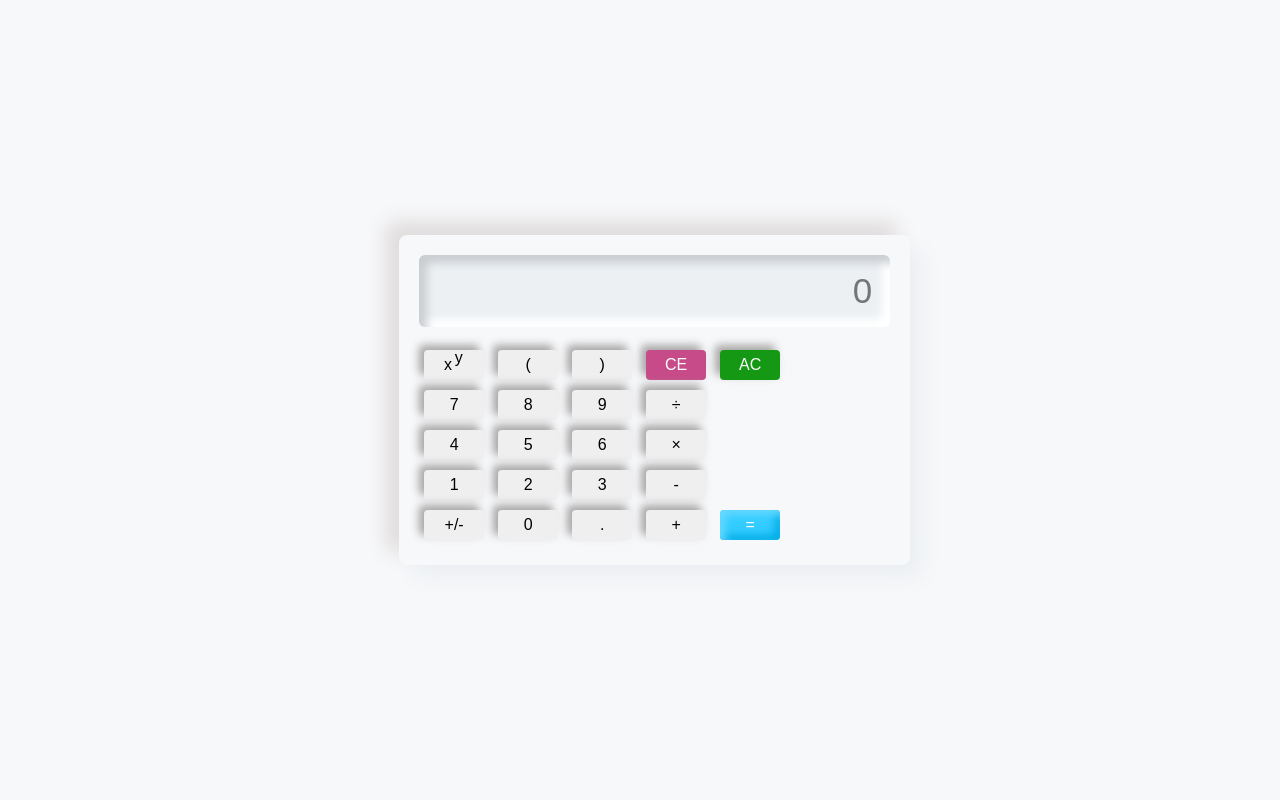
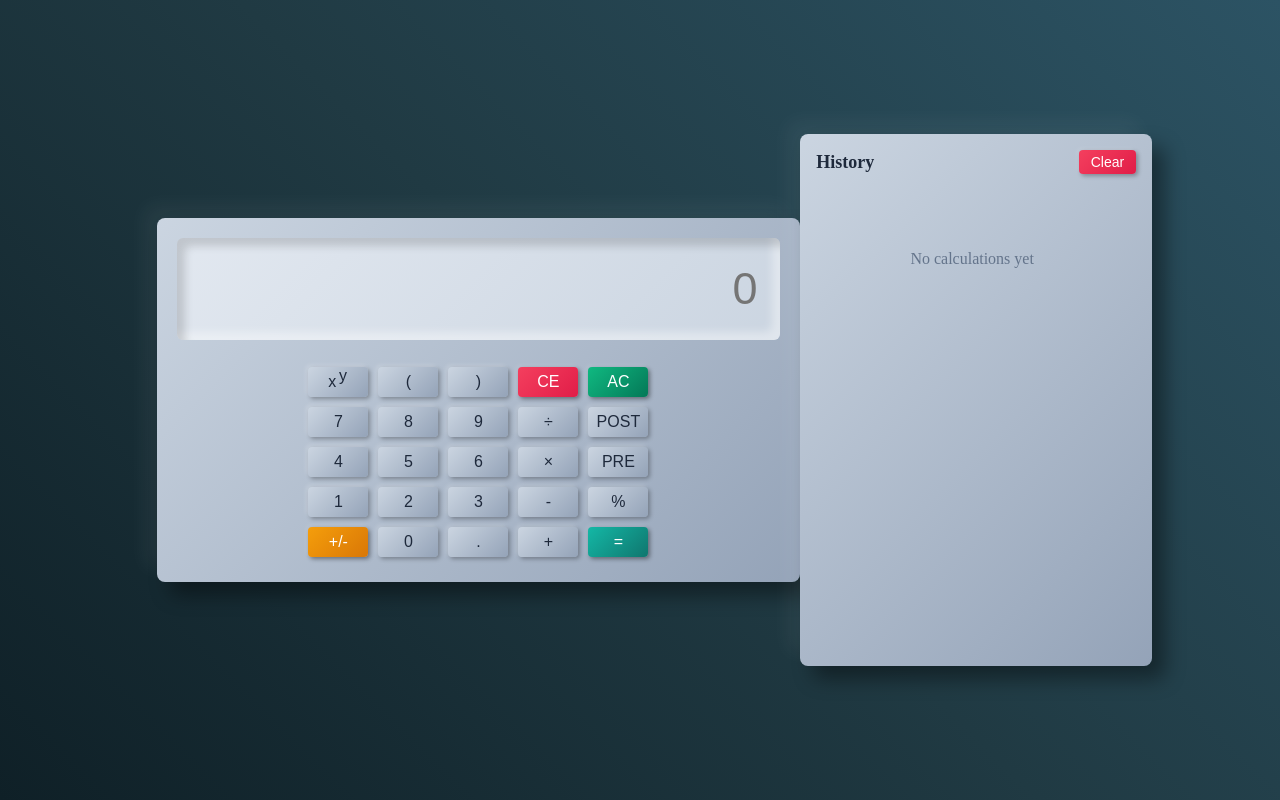
Before and after one commit to wave0s/fixcalc, a plain HTML site: page src/index.html in a window 1280 px wide. Drawn offline with Linux system fonts and the light colour scheme.

Commit message:
base8.2 - sign operator

```diff
--- a/src/index.html
+++ b/src/index.html
@@ -27,6 +27,7 @@
                 <button class="btn">8</button>
                 <button class="btn">9</button>
                 <button class="btn">÷</button>
+                <button class="btn">POST</button>
             </div>
 
             <div class="row">
@@ -34,6 +35,7 @@
                 <button class="btn">5</button>
                 <button class="btn">6</button>
                 <button class="btn">×</button>
+                <button class="btn">PRE</button>
             </div>
 
             <div class="row">
@@ -41,11 +43,12 @@
                 <button class="btn">2</button>
                 <button class="btn">3</button>
                 <button class="btn">-</button>
+                <button class="btn">%</button>
             </div>
 
             <div class="row">
 
-                <button class="btn">+/- </button>
+                <button id="pos-neg" onclick="toggleSign()">+/-</button>
                 <button class="btn">0</button>
                 <button class="btn">.</button>
                 <button class="btn">+</button>
@@ -54,6 +57,20 @@
             </div>
         </div>
     </div>
+
+    <div class="history-panel">
+            <div class="history-header">
+                <h3>History</h3>
+                <button id="clear-history" onclick="clearHistory()">Clear</button>
+            </div>
+            <div class="history-content" id="history-content">
+                <div class="no-history">
+                    <p>No calculations yet</p>
+
+                </div>
+            </div>
+        </div>
+    </div>
     <script src="index.js"></script>
 
 </body>
--- a/src/index.js
+++ b/src/index.js
@@ -22,4 +22,35 @@ var screen = document.querySelector('#screen');
     function pow() {
         screen.value = Math.pow(screen.value, 2);
     }
-    /// Main algo -notation func
+    //// Pos-Negative toggle btn
+    function toggleSign() {
+    if (screen.value === '0' || screen.value === '') return;
+
+    /// checks the if last number is valid
+    const lastNumberMatch = screen.value.match(/([-+]?\d*\.?\d+)$/);
+
+    if (lastNumberMatch) {
+        /// this smwhat ensures na once you click the sign button
+        const lastNumber = lastNumberMatch[1];
+        const beforeLastNumber = screen.value.slice(0, screen.value.lastIndexOf(lastNumber));
+
+        let newNumber;
+        //gna check nya if the input is either positive/negative then changes its sign after
+        if (lastNumber.startsWith('-')) {
+            newNumber = lastNumber.slice(1);
+        } else {
+            newNumber = '-' + lastNumber;
+        }
+
+        screen.value = beforeLastNumber + newNumber;
+    } else {
+        /// safety net if toggle algo cnat find valid num
+        if (screen.value.startsWith('-')) {
+            screen.value = screen.value.slice(1);
+        } else {
+            screen.value = '-' + screen.value;
+        }
+    }
+}
+/// history **
+/// Main algo -notation func
--- a/src/style.css
+++ b/src/style.css
@@ -6,24 +6,35 @@
     align-items: center;
     min-height: 100vh;
     user-select: none;
-        background: #f7f8fa;
+    background: linear-gradient(45deg, #0F2027, #203A43, #2C5364);
 }
 
 .container {
     margin-left: 1.8em;
     padding: 20px;
     border-radius: 8px;
-        box-shadow: 13px 13px 20px #eceff2,
-            -13px -13px 20px #dfdbdb;
+    background: linear-gradient(135deg, #cbd5e1, #94a3b8);
+    box-shadow: 13px 13px 20px rgba(0,0,0,0.4), -13px -13px 20px rgba(255,255,255,0.05);
 }
 
-    .content {
-        width: 100%;
-        margin-top: 1.7em;
+.display #screen {
+    margin-bottom: .5em;
+    width: auto;
+    height: 100px;
+    font-size: 45px;
+    outline: none;
+    border: none;
+    text-align: right;
+    padding-right: .5em;
+    background: linear-gradient(135deg, #e2e8f0, #cbd5e1);
+    color: #1e293b;
+    border-radius: 6px;
+    box-shadow: inset 8px 8px 8px rgba(0,0,0,0.15), inset -8px -8px 8px rgba(255,255,255,0.4);
+}
+.row {
     display: flex;
     justify-content: center;
     align-items: center;
-        flex-direction: column;
 }
 
 .row button {
@@ -35,58 +46,164 @@
     margin: 5px;
     border-radius: 4px;
     transition: .1s;
-        box-shadow: 5px 5px 8px #f3efef20,
-            -5px -5px 8px #a8a6a6;
+    background: linear-gradient(135deg, #cbd5e1, #94a3b8);
+    color: #1e293b;
+    box-shadow: 2px 2px 4px rgba(0,0,0,0.3), -2px -2px 4px rgba(255,255,255,0.2);
 }
 
 .row button:hover {
-        box-shadow: inset 5px 5px 8px rgba(16, 16, 16, .1),
-            inset -5px -5px 8px #fff;
-        background: #fff;
-    }
-
-    .display #screen {
-        margin-bottom: .5em;
-        width: auto;
-        height: 70px;
-        font-size: 35px;
-        outline: none;
-        border: none;
-        text-align: right;
-        padding-right: .5em;
-        background: #ecf0f3;
-        border-radius: 6px;
-        box-shadow: inset 8px 8px 8px #cbced1,inset -8px -8px 8px #ffffff;
+    box-shadow: inset 5px 5px 8px rgba(0,0,0,0.1), inset -5px -5px 8px rgba(245,255,255,0.06);
+    background: linear-gradient(135deg, #e2e8f0, #cbd5e1);
 }
 
 #eval {
-        background: #33ccff;
-        color: #fff;
-        box-shadow: inset 5px 5px 8px #66d9ff,
-            inset -5px -5px 8px #00ace6;
+    background: linear-gradient(135deg, #14b8a6, #0f766e) !important;
+    color: #fff !important;
+    box-shadow: 2px 2px 4px rgba(0,0,0,0.4), -2px -2px 4px rgba(255,255,255,0.1) !important;
 }
 
 #eval:hover {
-        box-shadow: inset 5px 5px 8px #00ace6,
-            inset -5px -5px 8px #00ace6;
+    box-shadow: inset 5px 5px 8px rgba(0,0,0,0.2), inset -5px -5px 8px rgba(255,255,255,0.1) !important;
+    background: linear-gradient(135deg, #0f766e, #0d9488) !important;
 }
 
 #ac {
-        background: #159915;
-        color: #fff;
+    background: linear-gradient(135deg, #10b981, #047857) !important;
+    color: #fff !important;
+    box-shadow: 2px 2px 4px rgba(0,0,0,0.4), -2px -2px 4px rgba(255,255,255,0.1) !important;
 }
 
 #ac:hover {
-        box-shadow: inset 5px 5px 8px #2eb82e,
-            inset -5px -5px 8px #33cc33;
+    box-shadow: inset 5px 5px 8px rgba(0,0,0,0.2), inset -5px -5px 8px rgba(255,255,255,0.1) !important;
+    background: linear-gradient(135deg, #047857, #065f46) !important;
+}
+
+#pos-neg {
+    background: linear-gradient(135deg, #f59e0b, #d97706) !important;
+    color: #fff !important;
+    box-shadow: 2px 2px 4px rgba(0,0,0,0.4), -2px -2px 4px rgba(255,255,255,0.1) !important;
+}
+
+#pos-neg:hover {
+    box-shadow: inset 5px 5px 8px rgba(0,0,0,0.2), inset -5px -5px 8px rgba(255,255,255,0.1) !important;
+    background: linear-gradient(135deg, #d97706, #b45309) !important;
 }
 
 #ce {
-        background: #c64b88;
-        color: #fff;
+    background: linear-gradient(135deg, #f43f5e, #e11d48) !important;
+    color: #fff !important;
+    box-shadow: 2px 2px 4px rgba(0,0,0,0.4), -2px -2px 4px rgba(255,255,255,0.1) !important;
 }
 
 #ce:hover {
-        box-shadow: inset 5px 5px 8px #e60073,
-            inset -5px -5px 8px #ff3399;
+    box-shadow: inset 5px 5px 8px rgba(0,0,0,0.2), inset -5px -5px 8px rgba(255,255,255,0.1) !important;
+    background: linear-gradient(135deg, #e11d48, #be185d) !important;
 }
+.history-panel {
+    width: 320px;
+    height: 500px;
+    padding: 16px;
+    border-radius: 8px;
+    background: linear-gradient(135deg, #cbd5e1, #94a3b8);
+    box-shadow: 13px 13px 20px rgba(0,0,0,0.4), -13px -13px 20px rgba(255,255,255,0.05);
+}
+
+.history-header {
+    display: flex;
+    justify-content: space-between;
+    align-items: center;
+    margin-bottom: 16px;
+}
+
+.history-header h3 {
+    margin: 0;
+    font-size: 18px;
+    font-weight: 600;
+    color: #1e293b;
+}
+
+#clear-history {
+    padding: 4px 12px;
+    font-size: 14px;
+    border: none;
+    border-radius: 4px;
+    background: linear-gradient(135deg, #f43f5e, #e11d48);
+    color: white;
+    cursor: pointer;
+    box-shadow: 2px 2px 4px rgba(0,0,0,0.3), -2px -2px 4px rgba(255,255,255,0.1);
+    transition: all 0.1s;
+}
+
+#clear-history:hover {
+    box-shadow: inset 2px 2px 4px rgba(0,0,0,0.2), inset -2px -2px 4px rgba(255,255,255,0.1);
+}
+
+.history-content {
+    height: 420px;
+    overflow-y: auto;
+    padding-right: 8px;
+}
+
+.history-content::-webkit-scrollbar {
+    width: 6px;
+}
+
+.history-content::-webkit-scrollbar-track {
+    background: rgba(0,0,0,0.1);
+    border-radius: 3px;
+}
+
+.history-content::-webkit-scrollbar-thumb {
+    background: rgba(0,0,0,0.3);
+    border-radius: 3px;
+}
+
+.history-content::-webkit-scrollbar-thumb:hover {
+    background: rgba(0,0,0,0.4);
+}
+
+.no-history {
+    text-align: center;
+    margin-top: 60px;
+    color: #64748b;
+}
+
+.no-history p {
+    margin: 8px 0;
+}
+
+.sub-text {
+    font-size: 14px;
+}
+
+.history-item {
+    padding: 12px;
+    margin-bottom: 8px;
+    background: linear-gradient(135deg, #e2e8f0, #cbd5e1);
+    border-radius: 6px;
+    box-shadow: inset 2px 2px 4px rgba(0,0,0,0.1), inset -2px -2px 4px rgba(255,255,255,0.3);
+    cursor: pointer;
+    transition: all 0.1s;
+}
+
+.history-item:hover {
+    box-shadow: inset 4px 4px 6px rgba(0,0,0,0.15), inset -4px -4px 6px rgba(255,255,255,0.4);
+}
+
+.history-expression {
+    font-size: 14px;
+    color: #64748b;
+    margin-bottom: 4px;
+}
+
+.history-result {
+    font-size: 18px;
+    font-weight: 600;
+    color: #1e293b;
+    margin-bottom: 4px;
+}
+
+.history-time {
+    font-size: 12px;
+    color: #94a3b8;
+}
```
Lines whose indentation alone changed are shown as unchanged.
